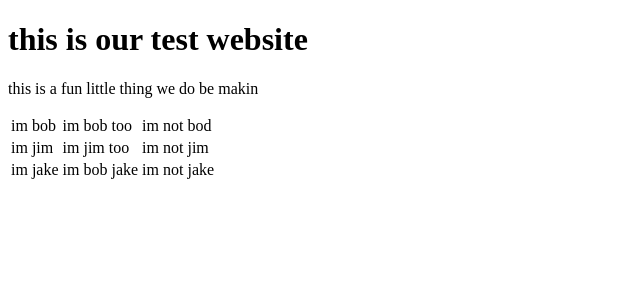
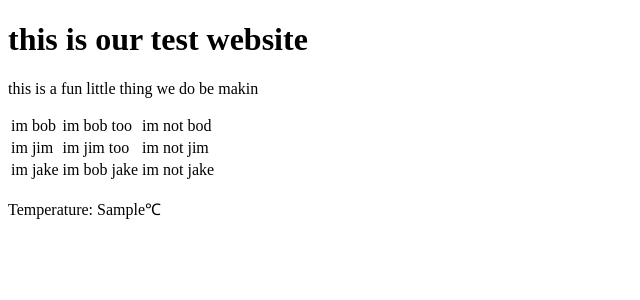
Before and after one commit to Team-AIRWISE/AIRWISE, a Flask app: template templates/airwise.html in a window 1280 px wide. Shown: the top 300 px of the page, without its empty margins (0-640 px from the left). Run offline with Flask 3, Linux system fonts and the light colour scheme; the template is opened without the code that fills it: most values are stand-ins (such as "Sample title", 1, 10 or a date in 2020); parts of the project's set-up code (start-up, migrations or seed data) failed here and were passed over.

Commit message:
bme value

```diff
--- a/templates/airwise.html
+++ b/templates/airwise.html
@@ -23,5 +23,6 @@
                 <td>im not jake</td>
             </tr>
         </table>
+        <p>Temperature: {{ bme688[1] }}&#8451;</p>
     </body>
 </html>
```
